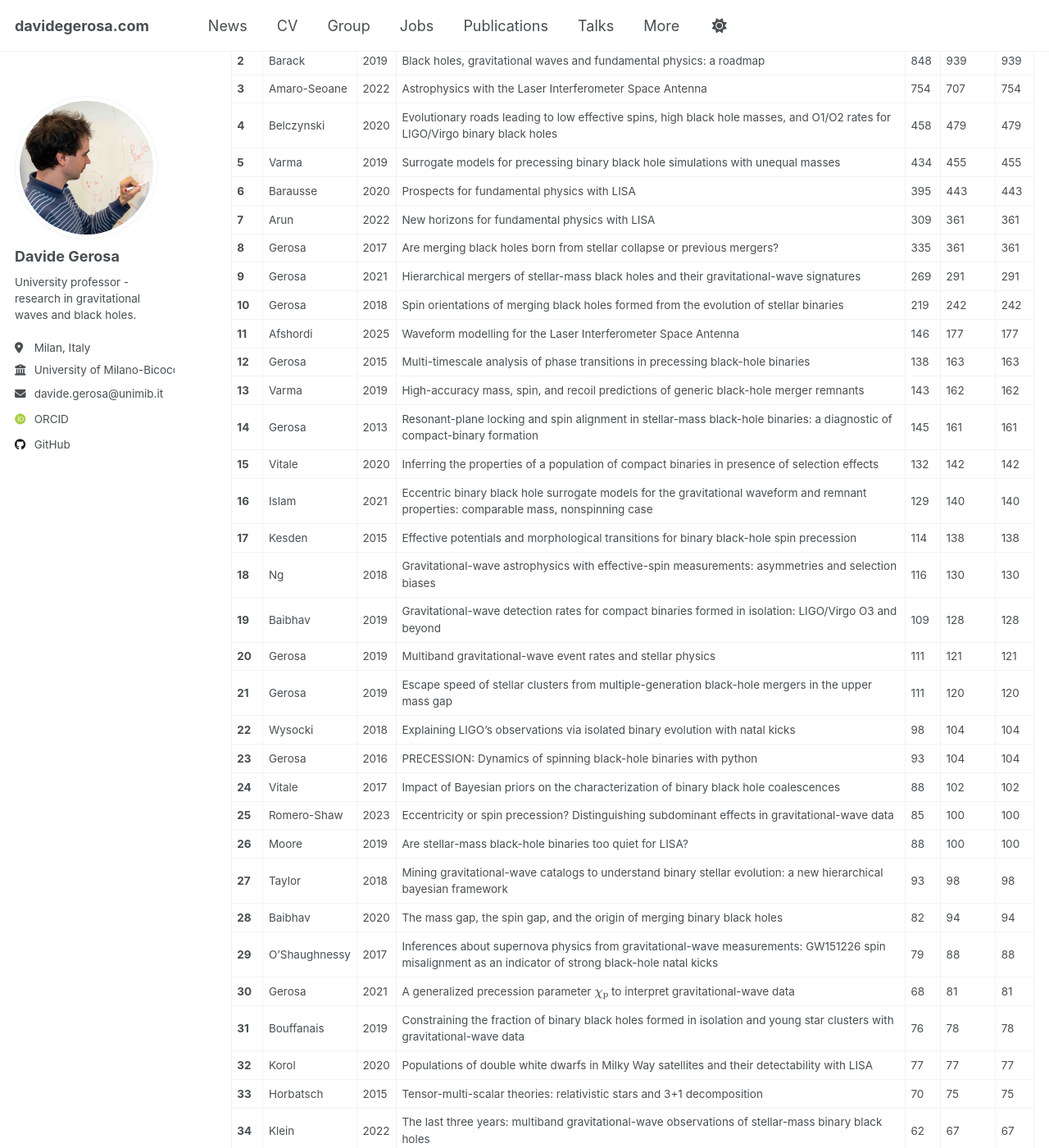
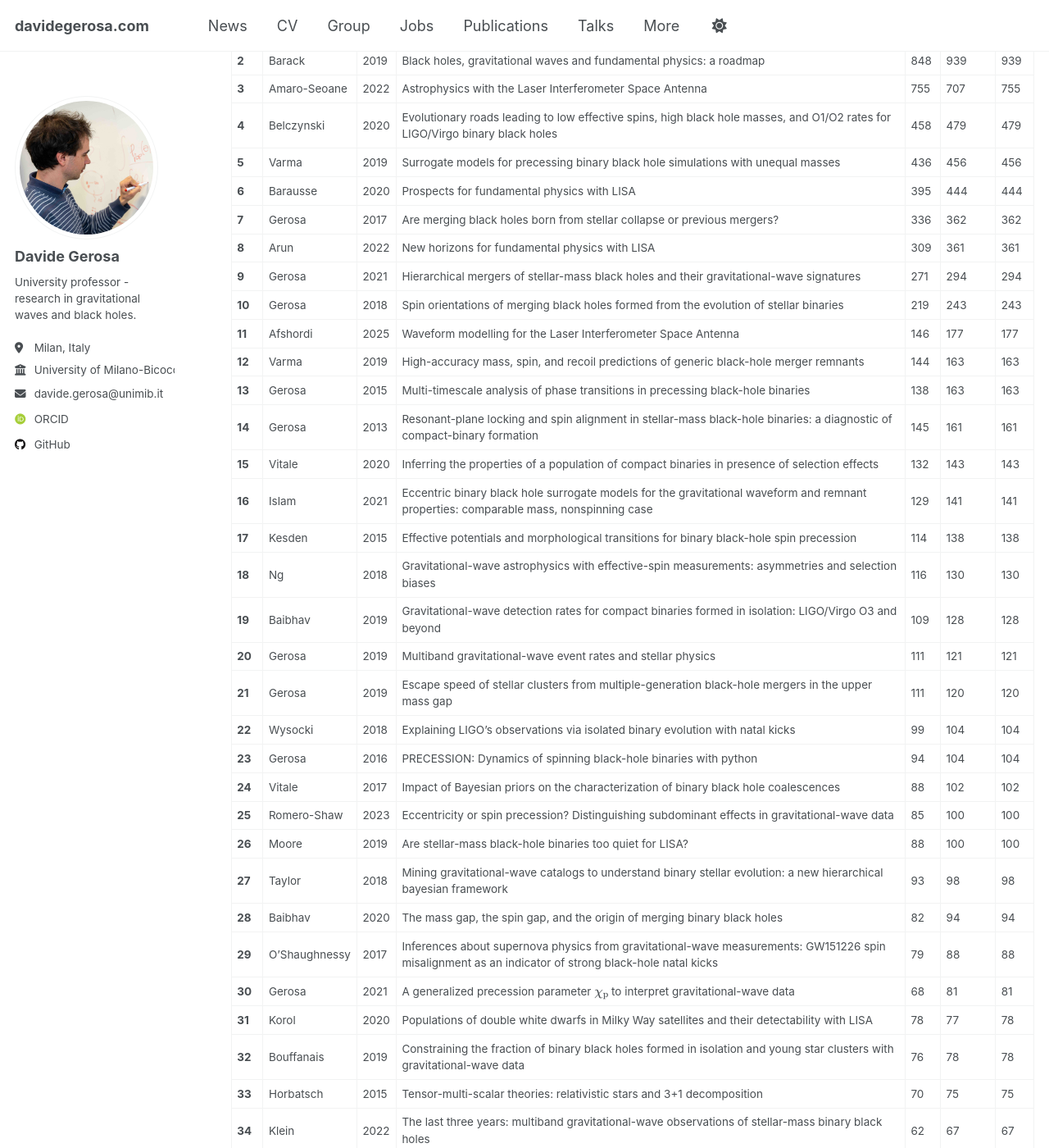
Before and after one commit to dgerosa/website, a Jekyll site: the page built from _pages/citations.md, in a window 1280 px wide and 1400 px high, scrolled down 548 px. Shown: the whole window at 82% size. Built offline with Jekyll 4.4.1, drawn with Linux system fonts in a browser that asks for light colours; some web fonts are replaced; some of the changed text lies outside the part shown.

Commit message:
Website update from workflow

```diff
--- a/_pages/_citations.md
+++ b/_pages/_citations.md
@@ -1,37 +1,37 @@
 ## Citation Summary
 
-- **Total ADS citations**: 9839
-- **Total INSPIRE citations**: 10777
-- **Total MAX citations**: 10851
+- **Total ADS citations**: 9855
+- **Total INSPIRE citations**: 10789
+- **Total MAX citations**: 10866
 - **h-index**: 48
 
 ## Paper list sorted by citation count
 
 | # | Author | Year | Title | ADS | INSPIRE | MAX |
 |---|--------|------|-------|-----|---------|-----|
-| **1** | Berti | 2015 | Testing general relativity with present and future astrophysical observations | 1416 | 1606 | 1606 |
+| **1** | Berti | 2015 | Testing general relativity with present and future astrophysical observations | 1417 | 1606 | 1606 |
 | **2** | Barack | 2019 | Black holes, gravitational waves and fundamental physics: a roadmap | 848 | 939 | 939 |
-| **3** | Amaro-Seoane | 2022 | Astrophysics with the Laser Interferometer Space Antenna | 754 | 707 | 754 |
+| **3** | Amaro-Seoane | 2022 | Astrophysics with the Laser Interferometer Space Antenna | 755 | 707 | 755 |
 | **4** | Belczynski | 2020 | Evolutionary roads leading to low effective spins, high black hole masses, and O1/O2 rates for LIGO/Virgo binary black holes | 458 | 479 | 479 |
-| **5** | Varma | 2019 | Surrogate models for precessing binary black hole simulations with unequal masses | 434 | 455 | 455 |
-| **6** | Barausse | 2020 | Prospects for fundamental physics with LISA | 395 | 443 | 443 |
-| **7** | Arun | 2022 | New horizons for fundamental physics with LISA | 309 | 361 | 361 |
-| **8** | Gerosa | 2017 | Are merging black holes born from stellar collapse or previous mergers? | 335 | 361 | 361 |
-| **9** | Gerosa | 2021 | Hierarchical mergers of stellar-mass black holes and their gravitational-wave signatures | 269 | 291 | 291 |
-| **10** | Gerosa | 2018 | Spin orientations of merging black holes formed from the evolution of stellar binaries | 219 | 242 | 242 |
+| **5** | Varma | 2019 | Surrogate models for precessing binary black hole simulations with unequal masses | 436 | 456 | 456 |
+| **6** | Barausse | 2020 | Prospects for fundamental physics with LISA | 395 | 444 | 444 |
+| **7** | Gerosa | 2017 | Are merging black holes born from stellar collapse or previous mergers? | 336 | 362 | 362 |
+| **8** | Arun | 2022 | New horizons for fundamental physics with LISA | 309 | 361 | 361 |
+| **9** | Gerosa | 2021 | Hierarchical mergers of stellar-mass black holes and their gravitational-wave signatures | 271 | 294 | 294 |
+| **10** | Gerosa | 2018 | Spin orientations of merging black holes formed from the evolution of stellar binaries | 219 | 243 | 243 |
 | **11** | Afshordi | 2025 | Waveform modelling for the Laser Interferometer Space Antenna | 146 | 177 | 177 |
-| **12** | Gerosa | 2015 | Multi-timescale analysis of phase transitions in precessing black-hole binaries | 138 | 163 | 163 |
-| **13** | Varma | 2019 | High-accuracy mass, spin, and recoil predictions of generic black-hole merger remnants | 143 | 162 | 162 |
+| **12** | Varma | 2019 | High-accuracy mass, spin, and recoil predictions of generic black-hole merger remnants | 144 | 163 | 163 |
+| **13** | Gerosa | 2015 | Multi-timescale analysis of phase transitions in precessing black-hole binaries | 138 | 163 | 163 |
 | **14** | Gerosa | 2013 | Resonant-plane locking and spin alignment in stellar-mass black-hole binaries: a diagnostic of compact-binary formation | 145 | 161 | 161 |
-| **15** | Vitale | 2020 | Inferring the properties of a population of compact binaries in presence of selection effects | 132 | 142 | 142 |
-| **16** | Islam | 2021 | Eccentric binary black hole surrogate models for the gravitational waveform and remnant properties: comparable mass, nonspinning case | 129 | 140 | 140 |
+| **15** | Vitale | 2020 | Inferring the properties of a population of compact binaries in presence of selection effects | 132 | 143 | 143 |
+| **16** | Islam | 2021 | Eccentric binary black hole surrogate models for the gravitational waveform and remnant properties: comparable mass, nonspinning case | 129 | 141 | 141 |
 | **17** | Kesden | 2015 | Effective potentials and morphological transitions for binary black-hole spin precession | 114 | 138 | 138 |
 | **18** | Ng | 2018 | Gravitational-wave astrophysics with effective-spin measurements: asymmetries and selection biases | 116 | 130 | 130 |
 | **19** | Baibhav | 2019 | Gravitational-wave detection rates for compact binaries formed in isolation: LIGO/Virgo O3 and beyond | 109 | 128 | 128 |
 | **20** | Gerosa | 2019 | Multiband gravitational-wave event rates and stellar physics | 111 | 121 | 121 |
 | **21** | Gerosa | 2019 | Escape speed of stellar clusters from multiple-generation black-hole mergers in the upper mass gap | 111 | 120 | 120 |
-| **22** | Wysocki | 2018 | Explaining LIGO's observations via isolated binary evolution with natal kicks | 98 | 104 | 104 |
-| **23** | Gerosa | 2016 | PRECESSION: Dynamics of spinning black-hole binaries with python | 93 | 104 | 104 |
+| **22** | Wysocki | 2018 | Explaining LIGO's observations via isolated binary evolution with natal kicks | 99 | 104 | 104 |
+| **23** | Gerosa | 2016 | PRECESSION: Dynamics of spinning black-hole binaries with python | 94 | 104 | 104 |
 | **24** | Vitale | 2017 | Impact of Bayesian priors on the characterization of binary black hole coalescences | 88 | 102 | 102 |
 | **25** | Romero-Shaw | 2023 | Eccentricity or spin precession? Distinguishing subdominant effects in gravitational-wave data | 85 | 100 | 100 |
 | **26** | Moore | 2019 | Are stellar-mass black-hole binaries too quiet for LISA? | 88 | 100 | 100 |
@@ -39,20 +39,20 @@
 | **28** | Baibhav | 2020 | The mass gap, the spin gap, and the origin of merging binary black holes | 82 | 94 | 94 |
 | **29** | O'Shaughnessy | 2017 | Inferences about supernova physics from gravitational-wave measurements: GW151226 spin misalignment as an indicator of strong black-hole natal kicks | 79 | 88 | 88 |
 | **30** | Gerosa | 2021 | A generalized precession parameter $$\chi_\mathrm{p}$$ to interpret gravitational-wave data | 68 | 81 | 81 |
-| **31** | Bouffanais | 2019 | Constraining the fraction of binary black holes formed in isolation and young star clusters with gravitational-wave data | 76 | 78 | 78 |
-| **32** | Korol | 2020 | Populations of double white dwarfs in Milky Way satellites and their detectability with LISA | 77 | 77 | 77 |
+| **31** | Korol | 2020 | Populations of double white dwarfs in Milky Way satellites and their detectability with LISA | 78 | 77 | 78 |
+| **32** | Bouffanais | 2019 | Constraining the fraction of binary black holes formed in isolation and young star clusters with gravitational-wave data | 76 | 78 | 78 |
 | **33** | Horbatsch | 2015 | Tensor-multi-scalar theories: relativistic stars and 3+1 decomposition | 70 | 75 | 75 |
 | **34** | Klein | 2022 | The last three years: multiband gravitational-wave observations of stellar-mass binary black holes | 62 | 67 | 67 |
-| **35** | Gerosa | 2016 | Black-hole kicks as new gravitational-wave observables | 62 | 67 | 67 |
+| **35** | Gerosa | 2016 | Black-hole kicks as new gravitational-wave observables | 63 | 67 | 67 |
 | **36** | Gupta | 2020 | Black holes in the low mass gap: Implications for gravitational wave observations | 58 | 64 | 64 |
 | **37** | Buscicchio | 2021 | Bayesian parameter estimation of stellar-mass black-hole binaries with LISA | 55 | 63 | 63 |
 | **38** | Gerosa | 2018 | Black-hole kicks from numerical-relativity surrogate models | 56 | 63 | 63 |
 | **39** | Gerosa | 2015 | Precessional instability in binary black holes with aligned spins | 55 | 61 | 61 |
 | **40** | Gerosa | 2016 | Numerical simulations of stellar collapse in scalar-tensor theories of gravity | 51 | 60 | 60 |
-| **41** | Gerosa | 2020 | Astrophysical implications of GW190412 as a remnant of a previous black-hole merger | 53 | 59 | 59 |
-| **42** | Mould | 2022 | Deep learning and Bayesian inference of gravitational-wave populations: hierarchical black-hole mergers | 55 | 58 | 58 |
+| **41** | Mould | 2022 | Deep learning and Bayesian inference of gravitational-wave populations: hierarchical black-hole mergers | 55 | 59 | 59 |
+| **42** | Gerosa | 2020 | Astrophysical implications of GW190412 as a remnant of a previous black-hole merger | 54 | 59 | 59 |
 | **43** | Gerosa | 2014 | Distinguishing black-hole spin-orbit resonances by their gravitational-wave signatures | 46 | 57 | 57 |
-| **44** | Mould | 2022 | Which black hole formed first? Mass-ratio reversal in massive binary stars from gravitational-wave data | 47 | 55 | 55 |
+| **44** | Mould | 2022 | Which black hole formed first? Mass-ratio reversal in massive binary stars from gravitational-wave data | 48 | 55 | 55 |
 | **45** | Gerosa | 2015 | Spin alignment and differential accretion in merging black hole binaries | 55 | 50 | 55 |
 | **46** | Roebber | 2020 | Milky Way satellites shining bright in gravitational waves | 46 | 52 | 52 |
 | **47** | Sperhake | 2017 | Long-lived inverse chirp signals from core collapse in massive scalar-tensor gravity | 43 | 50 | 50 |
```
Also changed, not shown: other parts of _pages/_citations.md (+6 -6 lines), _pages/_group.md (+1 -1 lines), _pages/_publications.md (+1 -1 lines), _pages/_talks.md (+1 -1 lines).
